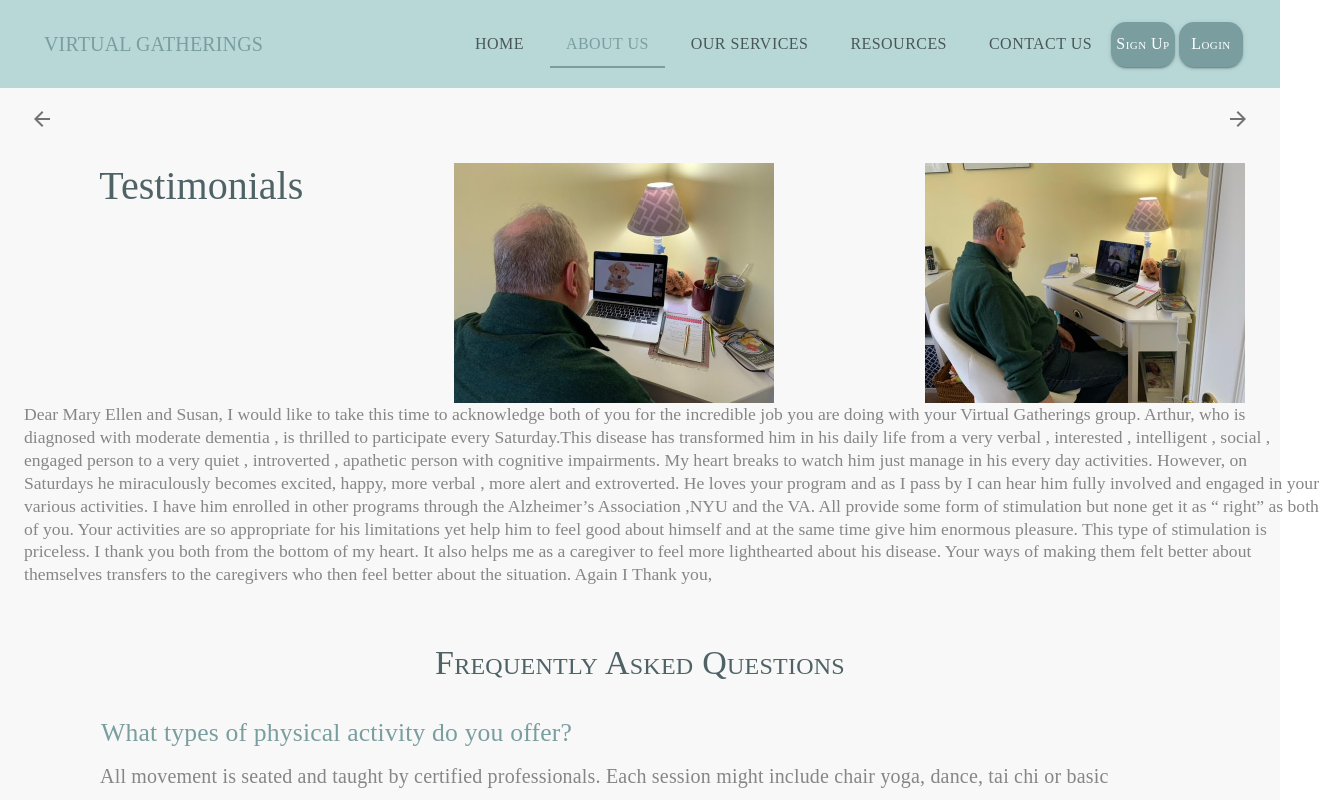
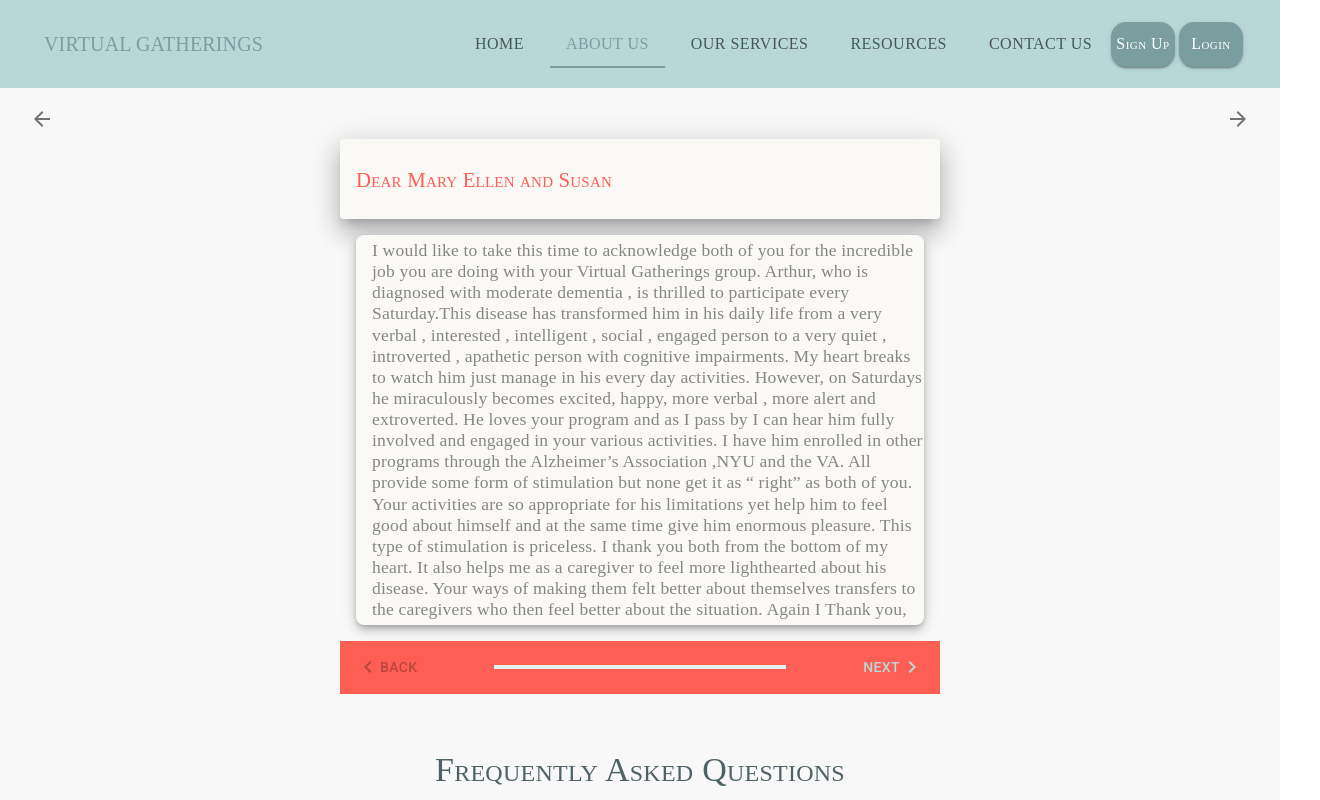
Before and after one commit to anneliesekappey/virtual-gatherings-client, a React (Create React App) app: page /learn-more in a window 1280 px wide. Shown: the top 800 px of the page, 1320 px wide, since content can reach past the window. Built offline with nearby package versions, Linux system fonts and the light colour scheme.

Commit message:
add stepper to testimonials and style

```diff
--- a/src/components/ui/LearnMore.js
+++ b/src/components/ui/LearnMore.js
@@ -1,17 +1,134 @@
-import React from 'react'
+import React, { useState } from 'react'
 import { Link } from 'react-router-dom'
 import { Grid, Typography } from '@mui/material'
 import { IconButton } from '@mui/material'
-import { ArrowForward } from '@mui/icons-material'
+import {
+  ArrowForward,
+  KeyboardArrowLeft,
+  KeyboardArrowRight,
+} from '@mui/icons-material'
 import { ArrowBack } from '@mui/icons-material'
 import { Hidden } from '@mui/material'
 import { useMediaQuery } from '@mui/material'
 import { Button } from '@mui/material'
-import ManBackReal from '../../images/screens/ManBackReal.jpg'
-import ManSideReal from '../../images/screens/ManSideReal.jpg'
+// import ManBackReal from '../../images/screens/ManBackReal.jpg'
+// import ManSideReal from '../../images/screens/ManSideReal.jpg'
+import { Box } from '@mui/material'
+import { Paper } from '@mui/material'
+import { MobileStepper } from '@mui/material'
+import { useTheme } from '@emotion/react'
+
+const testimonials = [
+  {
+    label: 'Dear Mary Ellen and Susan',
+    description: `I would like to take this time to
+        acknowledge both of you for the incredible job you are doing with
+        your Virtual Gatherings group. Arthur, who is diagnosed with
+        moderate dementia , is thrilled to participate every Saturday.This
+        disease has transformed him in his daily life from a very verbal ,
+        interested , intelligent , social , engaged person to a very quiet
+        , introverted , apathetic person with cognitive impairments. My
+        heart breaks to watch him just manage in his every day activities.
+        However, on Saturdays he miraculously becomes excited, happy, more
+        verbal , more alert and extroverted. He loves your program and as
+        I pass by I can hear him fully involved and engaged in your
+        various activities. I have him enrolled in other programs through
+        the Alzheimer’s Association ,NYU and the VA. All provide some form
+        of stimulation but none get it as “ right” as both of you. Your
+        activities are so appropriate for his limitations yet help him to
+        feel good about himself and at the same time give him enormous
+        pleasure. This type of stimulation is priceless. I thank you both
+        from the bottom of my heart. It also helps me as a caregiver to
+        feel more lighthearted about his disease. Your ways of making them
+        felt better about themselves transfers to the caregivers who then
+        feel better about the situation. Again I Thank you,`,
+  },
+  {
+    label: 'SECOND TEST',
+    description: `I would like to take this time to
+        acknowledge both of you for the incredible job you are doing with
+        your Virtual Gatherings group. Arthur, who is diagnosed with
+        moderate dementia , is thrilled to participate every Saturday.This
+        disease has transformed him in his daily life from a very verbal ,
+        interested , intelligent , social , engaged person to a very quiet
+        , introverted , apathetic person with cognitive impairments. My
+        heart breaks to watch him just manage in his every day activities.
+        However, on Saturdays he miraculously becomes excited, happy, more
+        verbal , more alert and extroverted. He loves your program and as
+        I pass by I can hear him fully involved and engaged in your
+        various activities. I have him enrolled in other programs through
+        the Alzheimer’s Association ,NYU and the VA. All provide some form
+        of stimulation but none get it as “ right” as both of you. Your
+        activities are so appropriate for his limitations yet help him to
+        feel good about himself and at the same time give him enormous
+        pleasure. This type of stimulation is priceless. I thank you both
+        from the bottom of my heart. It also helps me as a caregiver to
+        feel more lighthearted about his disease. Your ways of making them
+        felt better about themselves transfers to the caregivers who then
+        feel better about the situation. Again I Thank you,`,
+  },
+  {
+    label: 'THIRD TEST',
+    description: `I would like to take this time to
+        acknowledge both of you for the incredible job you are doing with
+        your Virtual Gatherings group. Arthur, who is diagnosed with
+        moderate dementia , is thrilled to participate every Saturday.This
+        disease has transformed him in his daily life from a very verbal ,
+        interested , intelligent , social , engaged person to a very quiet
+        , introverted , apathetic person with cognitive impairments. My
+        heart breaks to watch him just manage in his every day activities.
+        However, on Saturdays he miraculously becomes excited, happy, more
+        verbal , more alert and extroverted. He loves your program and as
+        I pass by I can hear him fully involved and engaged in your
+        various activities. I have him enrolled in other programs through
+        the Alzheimer’s Association ,NYU and the VA. All provide some form
+        of stimulation but none get it as “ right” as both of you. Your
+        activities are so appropriate for his limitations yet help him to
+        feel good about himself and at the same time give him enormous
+        pleasure. This type of stimulation is priceless. I thank you both
+        from the bottom of my heart. It also helps me as a caregiver to
+        feel more lighthearted about his disease. Your ways of making them
+        felt better about themselves transfers to the caregivers who then
+        feel better about the situation. Again I Thank you,`,
+  },
+  {
+    label: 'FOURTH TEST',
+    description: `I would like to take this time to
+        acknowledge both of you for the incredible job you are doing with
+        your Virtual Gatherings group. Arthur, who is diagnosed with
+        moderate dementia , is thrilled to participate every Saturday.This
+        disease has transformed him in his daily life from a very verbal ,
+        interested , intelligent , social , engaged person to a very quiet
+        , introverted , apathetic person with cognitive impairments. My
+        heart breaks to watch him just manage in his every day activities.
+        However, on Saturdays he miraculously becomes excited, happy, more
+        verbal , more alert and extroverted. He loves your program and as
+        I pass by I can hear him fully involved and engaged in your
+        various activities. I have him enrolled in other programs through
+        the Alzheimer’s Association ,NYU and the VA. All provide some form
+        of stimulation but none get it as “ right” as both of you. Your
+        activities are so appropriate for his limitations yet help him to
+        feel good about himself and at the same time give him enormous
+        pleasure. This type of stimulation is priceless. I thank you both
+        from the bottom of my heart. It also helps me as a caregiver to
+        feel more lighthearted about his disease. Your ways of making them
+        felt better about themselves transfers to the caregivers who then
+        feel better about the situation. Again I Thank you,`,
+  },
+]
 
 const LearnMore = () => {
   const matchesSM = useMediaQuery('(max-width:600px)')
+  const [activeStep, setActiveStep] = useState(0)
+  const maxSteps = testimonials.length
+
+  const handleNext = () => {
+    setActiveStep((prevActiveStep) => prevActiveStep + 1)
+  }
+
+  const handleBack = () => {
+    setActiveStep((prevActiveStep) => prevActiveStep - 1)
+  }
 
   return (
     <div>
@@ -47,8 +164,103 @@ const LearnMore = () => {
             </Grid>
           </Grid>
         </Hidden>
-        <Grid item>
-          <Grid
+        <Grid container direction="row" justifyContent={'center'}>
+          <Grid item>
+            <Box sx={{ maxWidth: 600, flexGrow: 1 }}>
+              <Paper
+                square
+                elevation={15}
+                sx={{
+                  display: 'flex',
+                  alignItems: 'center',
+                  height: 80,
+                  pl: 2,
+                  bgcolor: '#FAF9F6',
+                  color: '#FE5F55',
+                  borderRadius: 1,
+                }}
+              >
+                <Typography
+                  sx={{
+                    fontFamily: 'Montserrat',
+                    lineHeight: '1.3em',
+                    fontVariant: 'small-caps',
+                    fontSize: '1.3em',
+                  }}
+                >
+                  {testimonials[activeStep].label}
+                </Typography>
+              </Paper>
+              <Box
+                sx={{
+                  height: 390,
+                  maxWidth: 600,
+                  //   width: '100%',
+                  p: 2,
+                }}
+              >
+                <Paper
+                  square
+                  elevation={6}
+                  sx={{
+                    display: 'flex',
+                    alignItems: 'center',
+                    height: 390,
+                    pl: 2,
+                    bgcolor: '#FAF9F6',
+                    color: '#868686',
+                    borderRadius: 2,
+                  }}
+                >
+                  <Typography
+                    sx={{
+                      fontFamily: 'Cardo',
+                      lineHeight: '1.2em',
+                      fontSize: '1.1em',
+                    }}
+                  >
+                    {testimonials[activeStep].description}
+                  </Typography>
+                </Paper>
+              </Box>
+              <MobileStepper
+                variant="progress"
+                steps={maxSteps}
+                position="static"
+                activeStep={activeStep}
+                nextButton={
+                  <Button
+                    size="medium"
+                    onClick={handleNext}
+                    disabled={activeStep === maxSteps - 1}
+                  >
+                    Next
+                    {useTheme.direction === 'rtl' ? (
+                      <KeyboardArrowRight />
+                    ) : (
+                      <KeyboardArrowRight />
+                    )}
+                  </Button>
+                }
+                backButton={
+                  <Button
+                    size="medium"
+                    onClick={handleBack}
+                    disabled={activeStep === 0}
+                  >
+                    {useTheme.direction === 'rtl' ? (
+                      <KeyboardArrowLeft />
+                    ) : (
+                      <KeyboardArrowLeft />
+                    )}
+                    Back
+                  </Button>
+                }
+              />
+            </Box>
+          </Grid>
+        </Grid>
+        {/* <Grid
             container
             display={'flex'}
             flexDirection="row"
@@ -83,7 +295,7 @@ const LearnMore = () => {
               feel better about the situation. Again I Thank you,
             </Typography>
           </Grid>
-        </Grid>
+        </Grid> */}
         <Grid
           container
           direction="column"
--- a/src/components/ui/Theme.js
+++ b/src/components/ui/Theme.js
@@ -59,6 +59,17 @@ export default createTheme({
         },
       },
     },
+    MuiMobileStepper: {
+      styleOverrides: {
+        root: {
+          background: '#FE5F55',
+          opacity: 1,
+          '&:hover': {
+            opacity: 0.8,
+          },
+        },
+      },
+    },
   },
   breakpoints: {
     values: {
```
